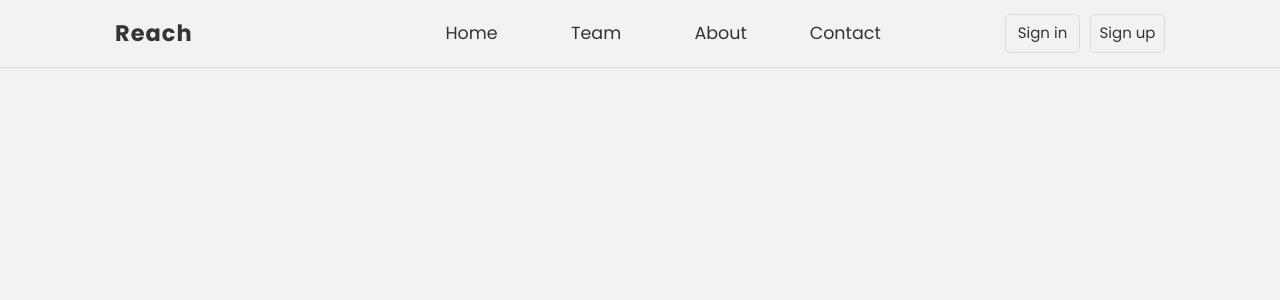
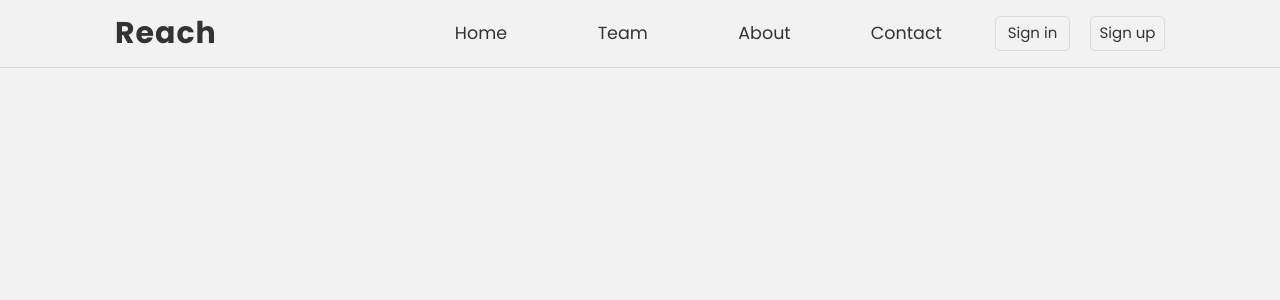
Before and after one commit to rocketxl5/reach, a React (Create React App) app: page / in a window 1280 px wide. Shown: the top 300 px of the page. Built offline with nearby package versions, Linux system fonts and the light colour scheme.

Commit message:
Improved navbar component with css

```diff
--- a/src/components/layout/Navbar.js
+++ b/src/components/layout/Navbar.js
@@ -6,23 +6,25 @@ function Navbar() {
         <div className="navbar">
             <input type="checkbox" id="mobile-nav" />
             <nav>
+                <section className="left-side">
                     <h1 className="logo">Reach</h1>
                     <ul>
                         <li><Link className="nav-link" to="#"><span>Home</span></Link></li>
                         <li><Link className="nav-link" to="#"><span>Team</span></Link></li>
                         <li><Link className="nav-link" to="#"><span>About</span></Link></li>
                         <li><Link className="nav-link" to="#"><span>Contact</span></Link></li>
+                        <li><Link className="nav-link" to="#"><span>Create account</span></Link></li>
                     </ul>
-            </nav>
-            <div className="access">
-                <div className="access-links">
+                </section>
+                <section className="right-side">
                     <Link to="signin">Sign in</Link>
                     <Link to="signup">Sign up</Link>
-            </div>
                     <label htmlFor="mobile-nav" className="mobile-nav-label">
                         <span></span>
                     </label>
-            </div>
+                </section>
+            </nav>
+
         </div>
     )
 }
--- a/src/css/style.css
+++ b/src/css/style.css
@@ -48,7 +48,7 @@ body {
     position: fixed;
     width: 100%;
     height: 4em;
-    padding-inline: 0.5em;
+    padding-inline: 1em;
     /* background-color: var(--clr-bg-header); */
     border-bottom: 1px solid var(--clr-bg-body);
 }
@@ -56,60 +56,67 @@ body {
 .navbar {
     position: relative;
     display: flex;
-    justify-content: space-between;
     align-items: center;
     width: 100%;
     height: 100%;
-    /* margin-inline: auto; */
 }
 .logo {
     align-self: center;
     line-height: 1;
     letter-spacing: .1rem;
-    /* font-size: clamp(2rem + 1vw, 2rem + 2vw, 2rem + 4vw); */
+    font-size: min(2rem + 1vw, 3rem);
+}
+
+nav {
+    display: flex;
+    justify-content: space-between;
+    width: 100%;
+}
+
+nav .left-side {
+    display: flex;
+    justify-content: space-between;
 }
 
 /* Navigation */
-nav ul {
+nav .left-side ul {
     position: fixed;
-    inset: 0 0 0 100%;
+    inset: 4em 0 0 100%;
     display: flex;
     flex-direction: column;
     height: calc(100vh - 4em);
-    margin-block-start: 4em;
     overflow-y: hidden;
     transition: 0.2s ease;
 }
 
-nav li {
+nav .left-side li {
     padding: 1rem;
     border-bottom: 1px solid var(--clr-bg-body);
 }
 
-nav .nav-link {
+nav .left-side .nav-link {
     font-size: var(--fs-500);
     color: var(--clr-body);
 }
 
-.access {
+nav .right-side {
     display: flex;
     align-items: center;
-    gap: 1rem;
+    gap: 2rem;
 }
 
-.access-links a {
+nav .right-side a {
     display: inline-block;
     min-width: 5em;
     text-align: center;
-    /* padding-inline: 1em; */
-    padding-block: 0.5em;
+    padding-block: 0.5rem;
     color: var(--clr-body);
     border: 1px solid var(--clr-bg-body);
     border-radius: 5px;
 }
 
-.access-links a:last-child {
-    margin-inline-start: 1rem;
+nav .right-side a:nth-of-type(2) {
+    display: none;
 }
 
 #mobile-nav {
@@ -193,23 +200,26 @@ body:has(input:checked)  {
         display: flex;
         justify-content: space-between;
         height: 100%;
-        width: 75%;
     }
 
-    nav ul {
+    nav .left-side {
+        flex-grow: 2;
+        display: flex;
+    }
+
+    nav .left-side ul {
         position: static;
         flex-direction: row;
-        /* align-items: center; */
+        gap: 1rem;
+        min-width: 65%;
+        height: 100%;
+        padding: 0;
         background: none;
         backdrop-filter: none;
-        gap: 1rem;
-        margin: 0;
-        padding: 0;
-        min-width: 62%;
-        height: 100%;
+        overflow-x: hidden;
     }
 
-    nav li {
+    nav .left-side li {
         /* margin-inline-end: min(2em, 2em + 3vw); */
         /* flex-grow: 1; */
         padding: 0;
@@ -218,7 +228,12 @@ body:has(input:checked)  {
         border: none;
     }
 
-    nav .nav-link {
+    /* Remove Create account link from list */
+    nav .left-side li:last-child {
+        display: none;
+    }
+
+    nav .left-side .nav-link {
         display: flex;
         align-items: center;
         height: 100%;
@@ -226,7 +241,7 @@ body:has(input:checked)  {
         /* font-size: clamp(1rem, .5rem + 1.5vw, 1.5rem); */
     }
 
-    nav span {
+    nav .left-side span {
         position: relative;
         display: flex;
         align-items: center;
@@ -234,7 +249,7 @@ body:has(input:checked)  {
         margin-inline: auto;
     }
 
-    nav span::after {
+    nav .left-side span::after {
         content: '';
         position: absolute;
         bottom: 0;
@@ -245,8 +260,16 @@ body:has(input:checked)  {
         transition: width 0.1s;
     }
 
-    nav .nav-link:hover span::after {
+    nav .left-side .nav-link:hover span::after {
         width: 100%;
+    }
+
+    nav .right-side {
+        margin-inline-start: calc(1rem + 1vw);
+    }
+
+    nav .right-side a:nth-of-type(2) {
+        display: inline-block;
     }
 }
 
```
Lines whose indentation alone changed are shown as unchanged.
